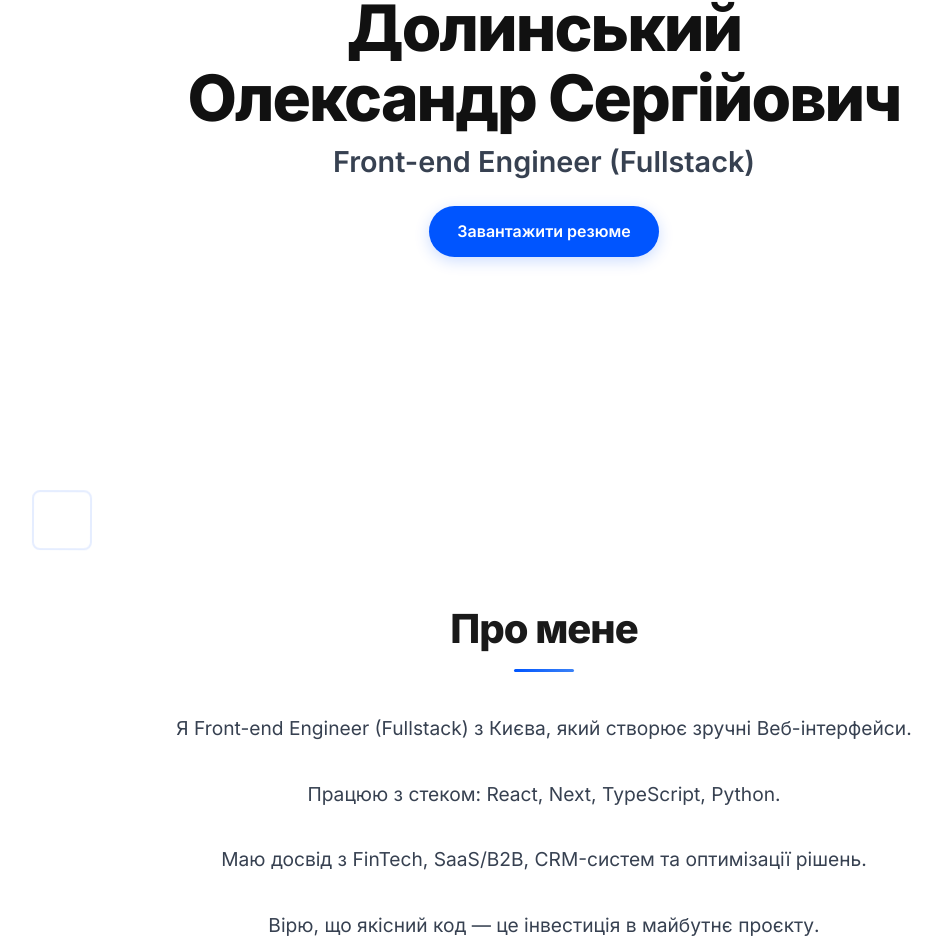
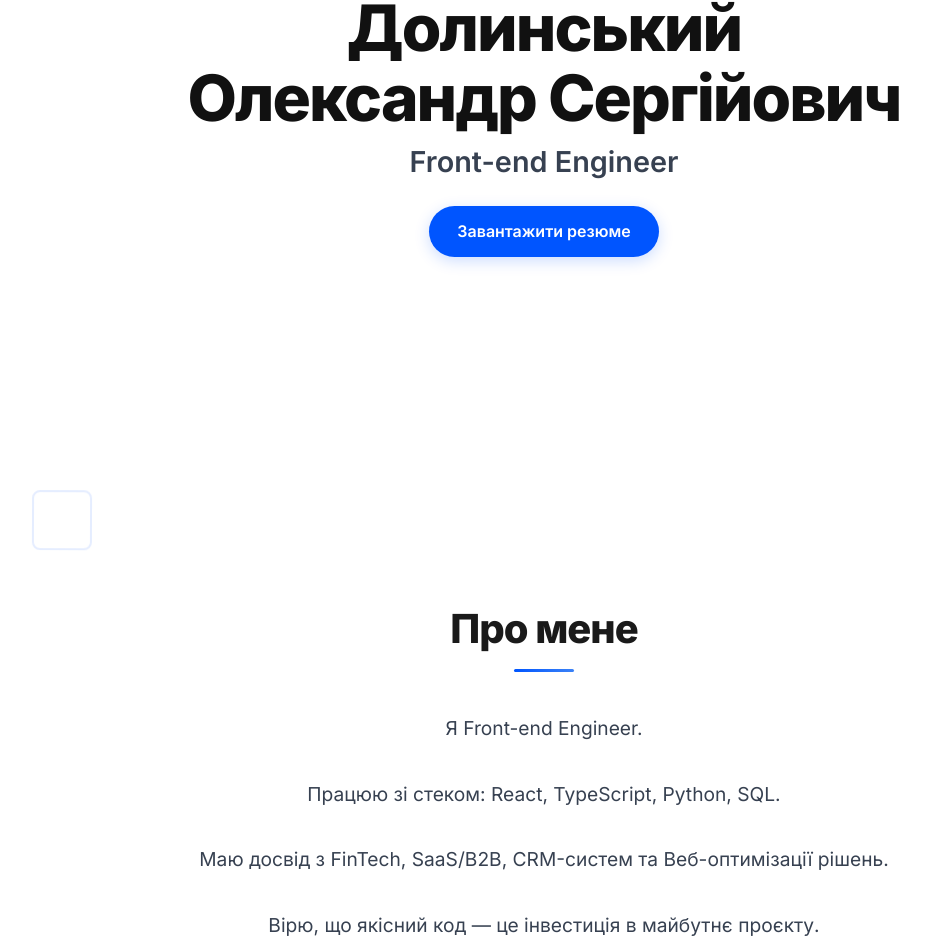
Before and after one commit to alexdolya08170-web/routers, a React (Vite) app: page /about in a window 1280 px wide. Shown: the part 347-1299 px from the top of the page, without its empty margins (96-1037 px from the left). Built offline with nearby package versions, Linux system fonts and the light colour scheme.

Commit message:
Update page

```diff
--- a/src/routes/about.tsx
+++ b/src/routes/about.tsx
@@ -77,7 +77,7 @@ function AboutPage() {
             Долинський Олександр Сергійович
           </h1>
           <p className={styles.aboutHero__subtitle}>
-            Front-end Engineer (Fullstack)
+            Front-end Engineer
           </p>
           <div className={styles.aboutHero__actions}>
             <a
@@ -98,13 +98,13 @@ function AboutPage() {
           <div className={styles['about-grid']}>
             <div className={styles['about-main']}>
               <p className={styles['about-text']}>
-                Я Front-end Engineer (Fullstack) з Києва, який створює зручні Веб-інтерфейси.
+                Я Front-end Engineer.
               </p>
               <p className={styles['about-text']}>
-                Працюю з стеком: React, Next, TypeScript, Python.
+                Працюю зі стеком: React, TypeScript, Python, SQL.
               </p>
               <p className={styles['about-text']}>
-              Маю досвід з FinTech, SaaS/B2B, CRM-систем та оптимізації рішень.
+              Маю досвід з FinTech, SaaS/B2B, CRM-систем та Веб-оптимізації рішень.
               </p>
               <p className={styles['about-text']}>
               Вірю, що якісний код — це інвестиція в майбутнє проєкту.
--- a/src/routes/events.module.scss
+++ b/src/routes/events.module.scss
@@ -2,7 +2,6 @@
 
 @include pageDecor.mount-page-decor;
 
-// Events page
 .eventsPage {
   position: relative;
   padding: 4rem 0;
@@ -31,7 +30,6 @@
   letter-spacing: -0.025em;
 }
 
-// Tabs / Categories
 .tabsWrapper {
   margin-bottom: 2rem;
   overflow-x: auto;
@@ -81,7 +79,6 @@
   }
 }
 
-// Search
 .searchWrapper {
   position: relative;
   max-width: 400px;
@@ -95,7 +92,7 @@
   border: 2px solid #e5e7eb;
   border-radius: 12px;
   background: #fff;
-  color: #1a1a1a; // ← Введений текст чорного кольору
+  color: #1a1a1a;
   transition: border-color 0.2s ease, box-shadow 0.2s ease;
 
   &:focus {
@@ -142,7 +139,6 @@
   border: 0;
 }
 
-// No results
 .noResults {
   text-align: center;
   padding: 4rem 2rem;
@@ -153,7 +149,6 @@
   border: 1px dashed #e5e7eb;
 }
 
-// Grid
 .eventsGrid {
   display: grid;
   grid-template-columns: repeat(auto-fill, minmax(320px, 1fr));
@@ -161,7 +156,6 @@
   margin-bottom: 3rem;
 }
 
-// Card - Плавне поява
 .projectCard {
   background: #fff;
   border: 1px solid #e5e7eb;
@@ -170,8 +164,8 @@
   display: flex;
   flex-direction: column;
   gap: 1rem;
+  text-align: left;
 
-  // Плавне поява карточки
   opacity: 0;
   transform: translateY(20px);
   animation: cardFadeIn 0.5s ease-out forwards;
@@ -209,15 +203,16 @@
   border-radius: 20px;
 }
 
-projectCardTitle {
+.projectCardTitle {
   margin: 0;
   font-size: 1.25rem;
   font-weight: 700;
   color: #1a1a1a;
   line-height: 1.3;
+  text-align: left;
 }
 
-projectCardTitleBtn {
+.projectCardTitleBtn {
   background: none;
   border: none;
   padding: 0;
@@ -244,6 +239,7 @@ projectCardTitleBtn {
   line-height: 1.6;
   margin: 0;
   flex-grow: 1;
+  text-align: left;
 }
 
 .projectCardLink {
@@ -271,7 +267,6 @@ projectCardTitleBtn {
   }
 }
 
-// Pagination
 .pagination {
   display: flex;
   justify-content: center;
@@ -356,7 +351,6 @@ projectCardTitleBtn {
   user-select: none;
 }
 
-// Modal
 .modalOverlay {
   position: fixed;
   top: 0;
@@ -434,7 +428,6 @@ projectCardTitleBtn {
   margin-bottom: 1.5rem;
   padding-right: 2rem;
   padding-bottom: 1.5rem;
-  // Роздільник після заголовка
   border-bottom: 1px solid #e5e7eb;
 }
 
@@ -473,7 +466,6 @@ projectCardTitleBtn {
 .modalSection {
   margin-bottom: 1.5rem;
   padding-bottom: 1.5rem;
-  // Роздільник після секції можливостей
   border-bottom: 1px solid #e5e7eb;
 }
 
@@ -493,7 +485,6 @@ projectCardTitleBtn {
   gap: 0.75rem;
 }
 
-// Простий стиль для елементів списку без анімації
 .featureItem {
   font-size: 0.95rem;
   color: #555;
@@ -513,7 +504,6 @@ projectCardTitleBtn {
   }
 }
 
-// Посилання на проект - роздільник зверху
 .modalProjectLink {
   display: inline-flex;
   align-items: center;
@@ -526,7 +516,6 @@ projectCardTitleBtn {
   border-radius: 12px;
   transition: all 0.2s ease;
   margin-top: 1rem;
-  // Роздільник зверху для візуального відділення
   border-top: 1px solid #e5e7eb;
   padding-top: 1.25rem;
 
@@ -554,7 +543,6 @@ projectCardTitleBtn {
   display: flex;
   justify-content: flex-end;
   padding-top: 1rem;
-  // Нижній роздільник видалено за запитом
 }
 
 .modalCloseBtnPrimary {
@@ -579,7 +567,6 @@ projectCardTitleBtn {
   }
 }
 
-// Універсальний клас для роздільників (опціонально)
 .modalDivider {
   height: 1px;
   background: linear-gradient(to right, transparent, #e5e7eb, transparent);
@@ -587,7 +574,6 @@ projectCardTitleBtn {
   border: none;
 }
 
-// Responsive
 @include media-down(lg) {
   .eventsGrid {
     grid-template-columns: repeat(2, minmax(0, 1fr));
@@ -671,7 +657,6 @@ projectCardTitleBtn {
   }
 }
 
-// Accessibility
 @media (prefers-reduced-motion: reduce) {
   *,
   *::before,
@@ -697,7 +682,6 @@ projectCardTitleBtn {
     border: 2px solid #000;
   }
 
-  // Підсилення роздільників для високого контрасту
   .modalHeader,
   .modalSection,
   .modalProjectLink {
--- a/src/routes/index.tsx
+++ b/src/routes/index.tsx
@@ -129,7 +129,7 @@ function HomePage() {
 
         <div className={styles.hero__content}>
           <h1 className={styles.hero__title}>Долинський Олександр Сергійович</h1>
-          <p className={styles.hero__subtitle}>Front-end Engineer (Fullstack) </p>
+          <p className={styles.hero__subtitle}>Front-end Engineer</p>
         </div>
       </section>
 
@@ -139,7 +139,7 @@ function HomePage() {
             <div className={styles.content}>
               <h2 className={styles.title}>Про мене</h2>
               <h3 className={styles.name}>Долинський О.С.</h3>
-              <p className={styles.role}>Front-end Engineer (Fullstack)</p>
+              <p className={styles.role}>Front-end Engineer</p>
               <p className={styles.description}>
                 Розробляю на TypeScript та Python.
               </p>
```
